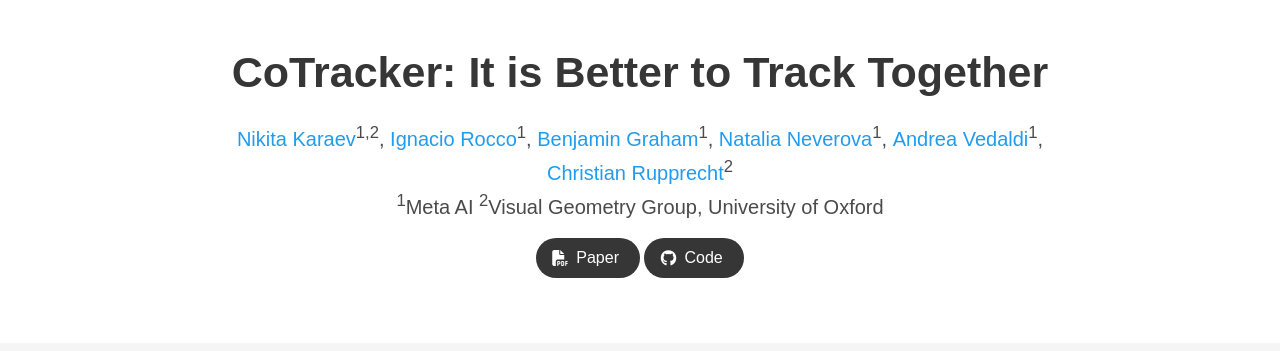
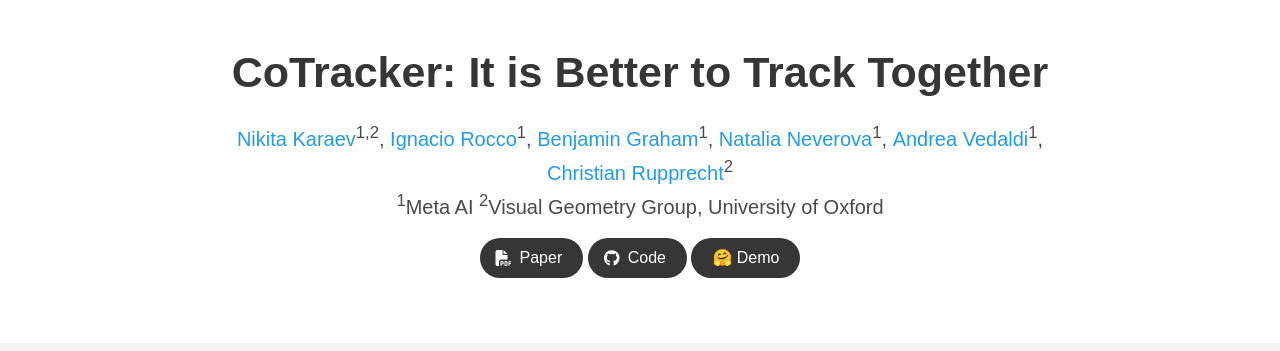
Before and after one commit to co-tracker/co-tracker.github.io, a plain HTML site: page index.html in a window 1280 px wide. Shown: the top 351 px of the page. Drawn offline with nearby package versions, Linux system fonts and the light colour scheme.

Commit message:
add HF demo

```diff
--- a/index.html
+++ b/index.html
@@ -82,6 +82,12 @@
                       <i class="fab fa-github"></i>
                     </span>
                     <span>Code</span>
+                  </a>
+                </span>
+                <span class="link-block">
+                  <a href="https://huggingface.co/spaces/facebook/cotracker"
+                    class="external-link button is-normal is-rounded is-dark">
+                    <span>🤗 Demo</span>
                   </a>
                 </span>
               </div>
```
